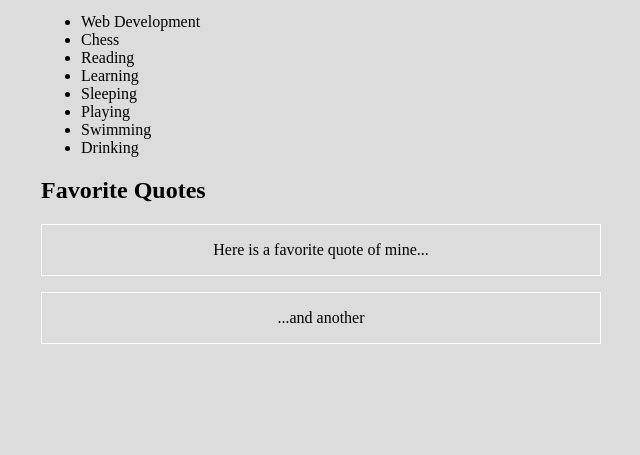
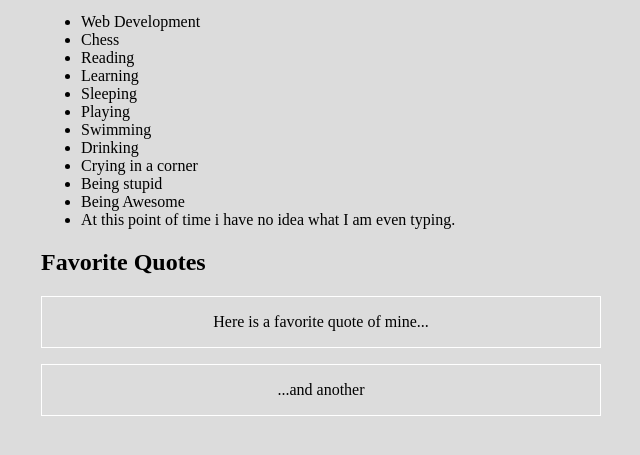
Before and after one commit to garvit88/FirstExercise, a plain HTML site: page index.html in a window 1280 px wide. Shown: the part 101-556 px from the top of the page, without its empty margins (299-939 px from the left). Drawn offline with Linux system fonts and the light colour scheme.

Commit message:
I did not add these , I swaaa

```diff
--- a/index.html
+++ b/index.html
@@ -18,6 +18,10 @@
 			<li> Playing</li>
 			<li> Swimming</li>
 			<li> Drinking</li>
+			<li> Crying in a corner</li>
+			<li> Being stupid</li>
+			<li> Being Awesome</li>
+			<li> At this point of time i have no idea what I am even typing.</li>
 		</ul>
 
 		<h2> Favorite Quotes </h2>
```
